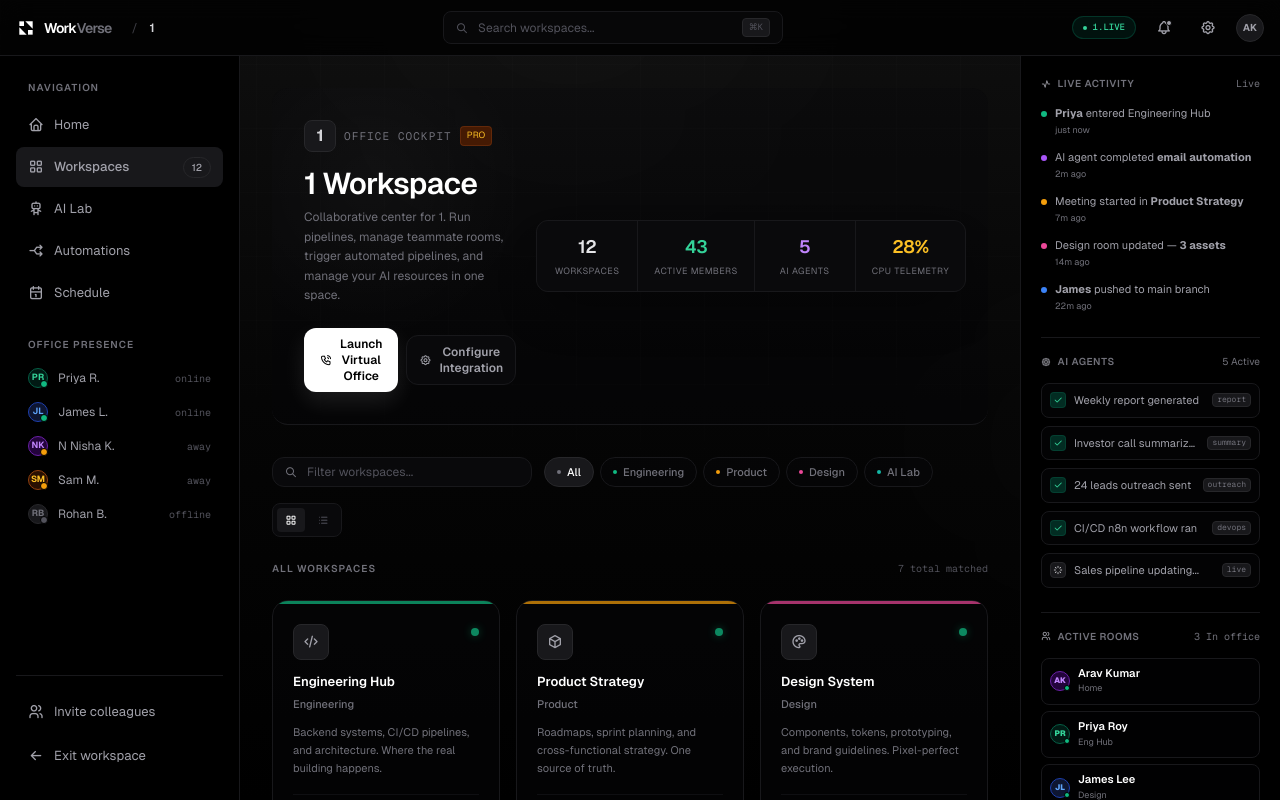
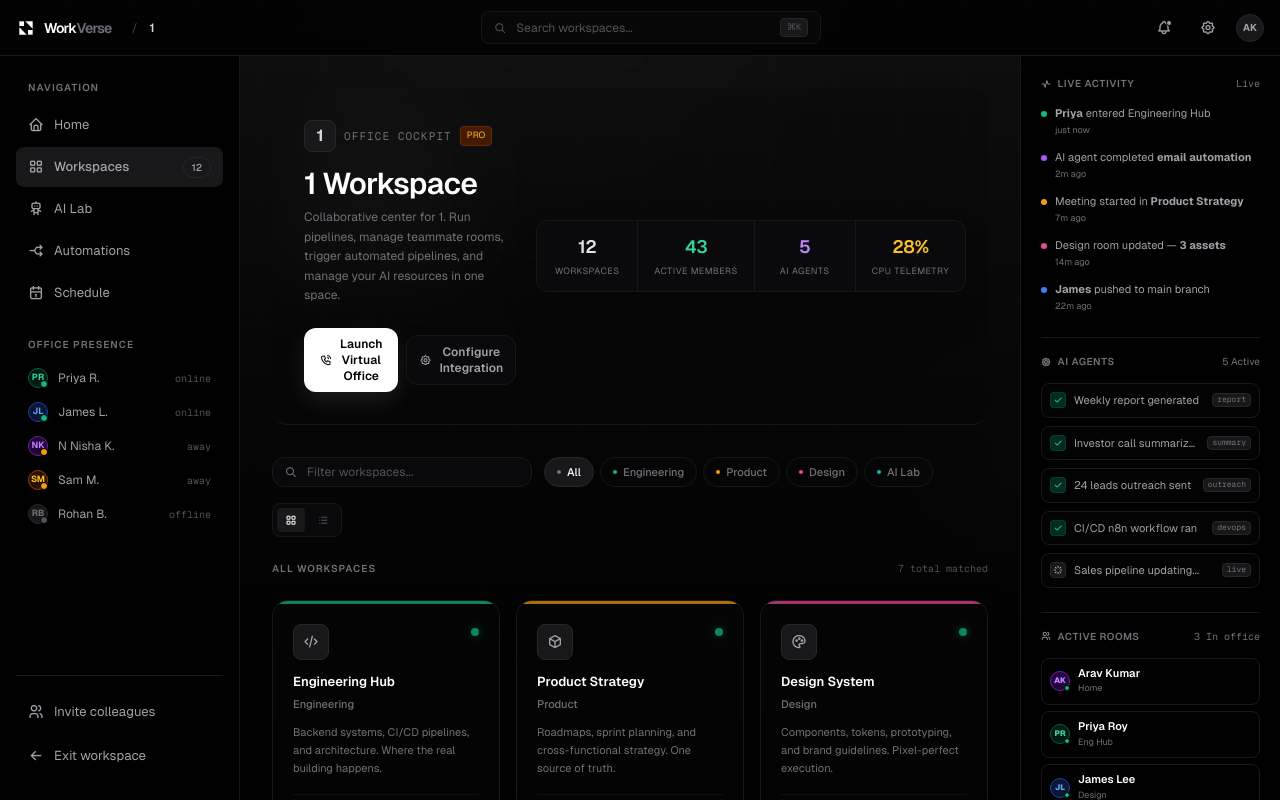
Before and after one commit to Arav-Menon/WorkVerse, a Next.js app in the folder apps/web/: page /workspace/1 in a window 1280 px wide. Built offline with nearby package versions, Linux system fonts and the light colour scheme.

Commit message:
feat: remove pulsating status badge from OrgNavbar for cleaner UI

```diff
--- a/apps/web/app/workspace/components/OrgNavbar.tsx
+++ b/apps/web/app/workspace/components/OrgNavbar.tsx
@@ -62,11 +62,6 @@ export default function OrgNavbar({
 
       {/* Right side: Telemetry badge + profile controls */}
       <div className="flex items-center gap-3">
-        {/* Pulsating status badge */}
-        <div className="hidden sm:flex items-center gap-1.5 bg-emerald-950/40 border border-emerald-900/60 rounded-full px-2.5 py-1 text-[9px] font-mono font-semibold text-emerald-400 select-none">
-          <span className="w-1 h-1 rounded-full bg-emerald-400 flex-shrink-0 animate-pulse"></span>
-          <span>{orgName.toUpperCase()}.LIVE</span>
-        </div>
 
         {/* Notification bell */}
         <button className="relative w-8 h-8 rounded-lg hover:bg-zinc-900 text-zinc-400 hover:text-white flex items-center justify-center transition-colors cursor-pointer" aria-label="Notifications">
```
